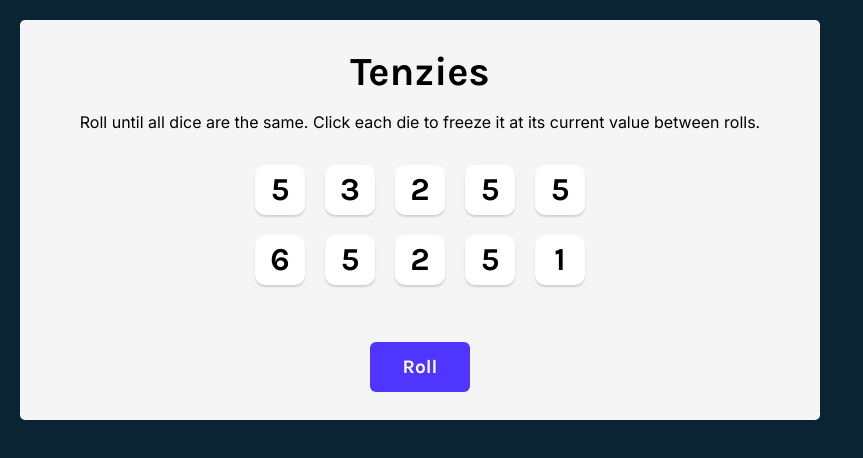
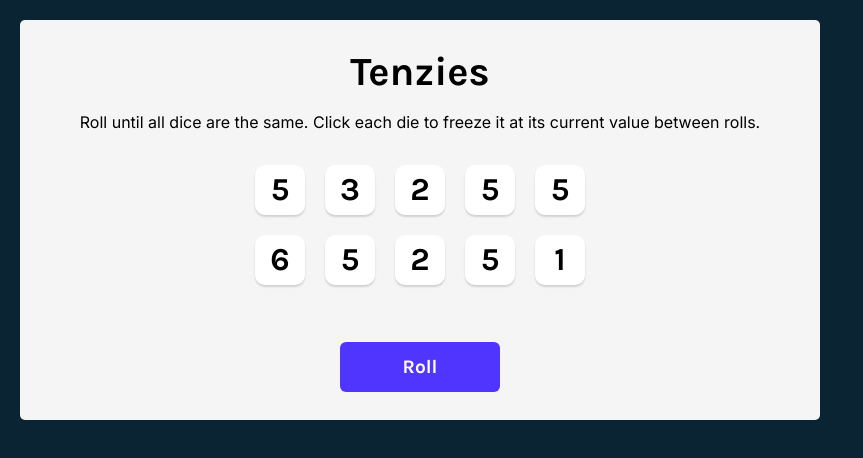
Before and after one commit to VictorMugisha/Scrimba-Tenzies-Game, a React (Vite) app: page / in a window 1280 px wide. Shown: the top 458 px of the page, without its empty margins (0-863 px from the left). Built offline with nearby package versions, Linux system fonts and the light colour scheme.

Commit message:
First version of the game is now complete

```diff
--- a/src/App.css
+++ b/src/App.css
@@ -57,7 +57,7 @@ main {
 
 .roll-dice {
   height: 50px;
-  width: 100px;
+  width: 160px;
   border: none;
   border-radius: 6px;
   background-color: #5035FF;
--- a/src/App.jsx
+++ b/src/App.jsx
@@ -36,11 +36,16 @@ export default function App() {
   }
 
   function rollDice() {
-    setDice(oldDice => oldDice.map(die => {
-      return die.isHeld ?
-        die :
-        generateNewDie()
-    }))
+    if (!tenzies) {
+      setDice(oldDice => oldDice.map(die => {
+        return die.isHeld ?
+          die :
+          generateNewDie()
+      }))
+    } else {
+      setTenzies(false)
+      setDice(allNewDice())
+    }
   }
 
   function holdDice(id) {
```
